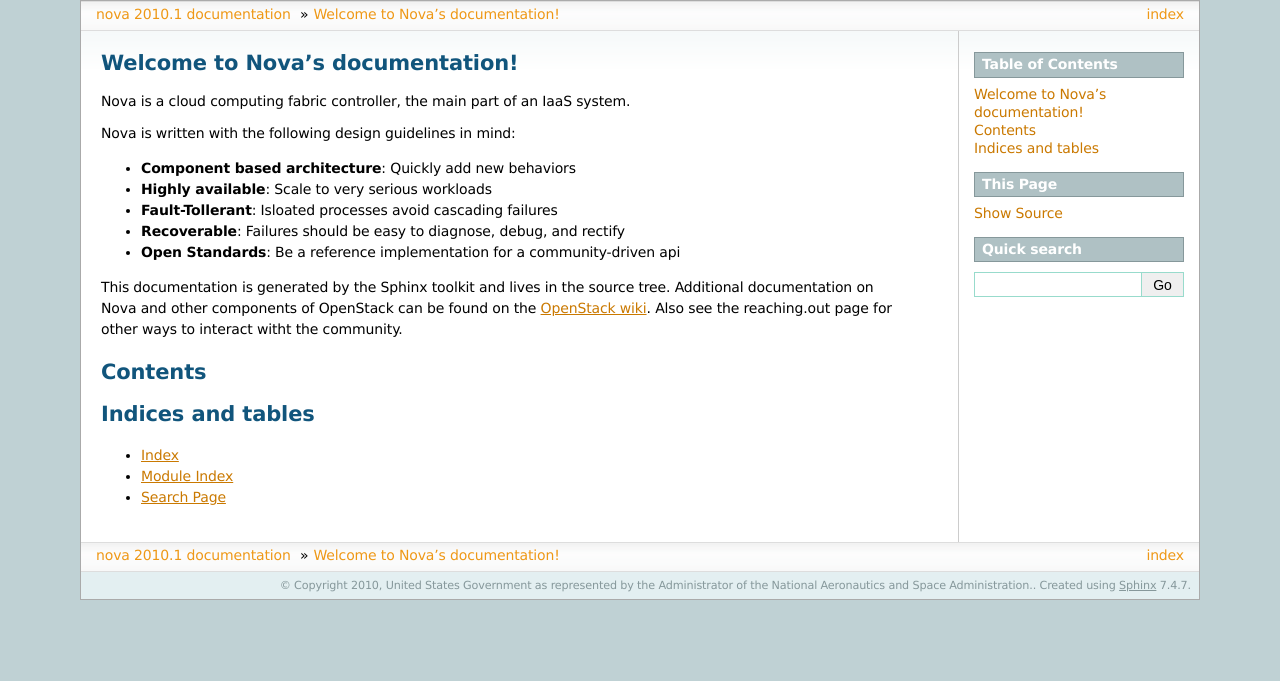
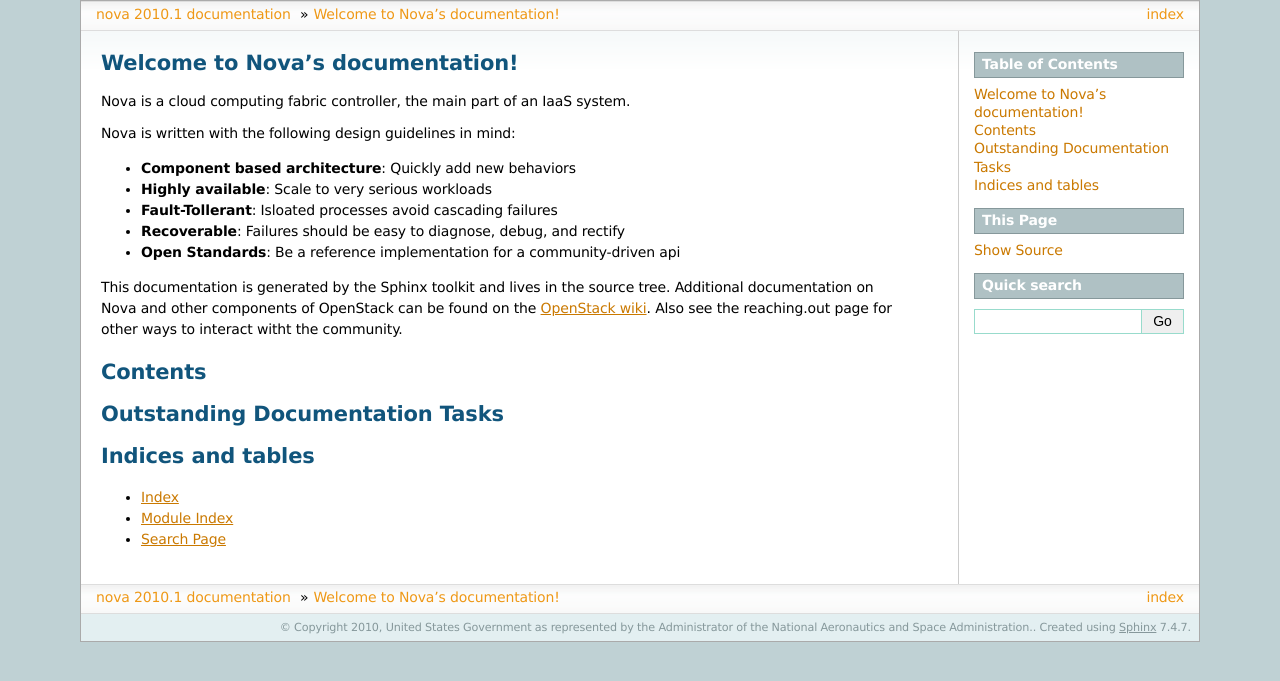
Before and after one commit to cdent/placement-1, a Sphinx documentation site: the page built from doc/source/index.rst, in a window 1280 px wide. Shown: the top 681 px of the page. Built offline with Sphinx 7.4.7, drawn with Linux system fonts in a browser that asks for light colours; formulas are drawn with MathJax 3; pages that are not in the unit, such as notebooks, are missing from menus.

Commit message:
Format TODO items for sphinx todo extension.

```diff
--- a/doc/source/index.rst
+++ b/doc/source/index.rst
@@ -48,6 +48,11 @@ Contents
    reaching.out
 
 
+Outstanding Documentation Tasks
+===============================
+
+.. todolist::
+
 Indices and tables
 ==================
 
```
